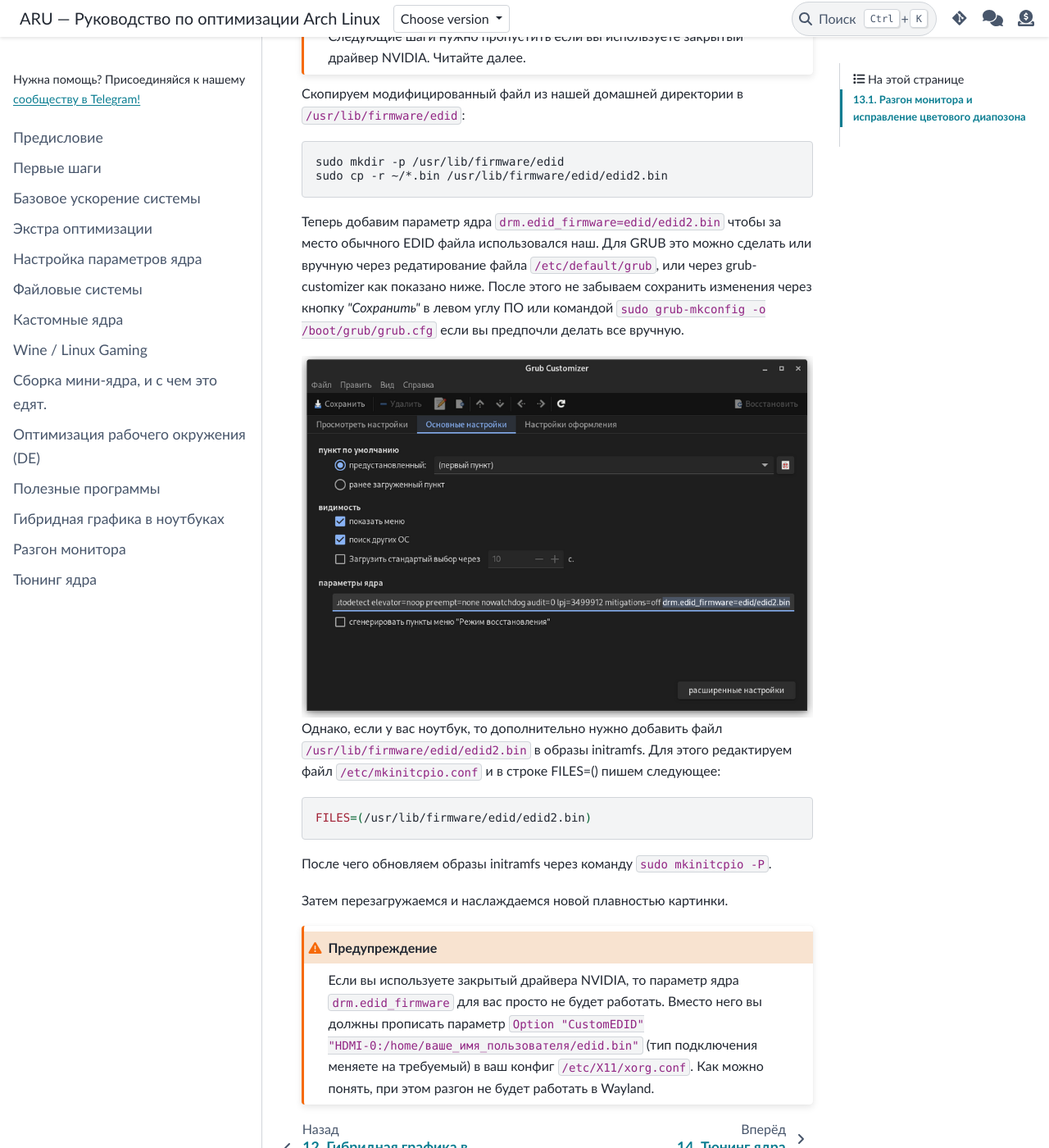
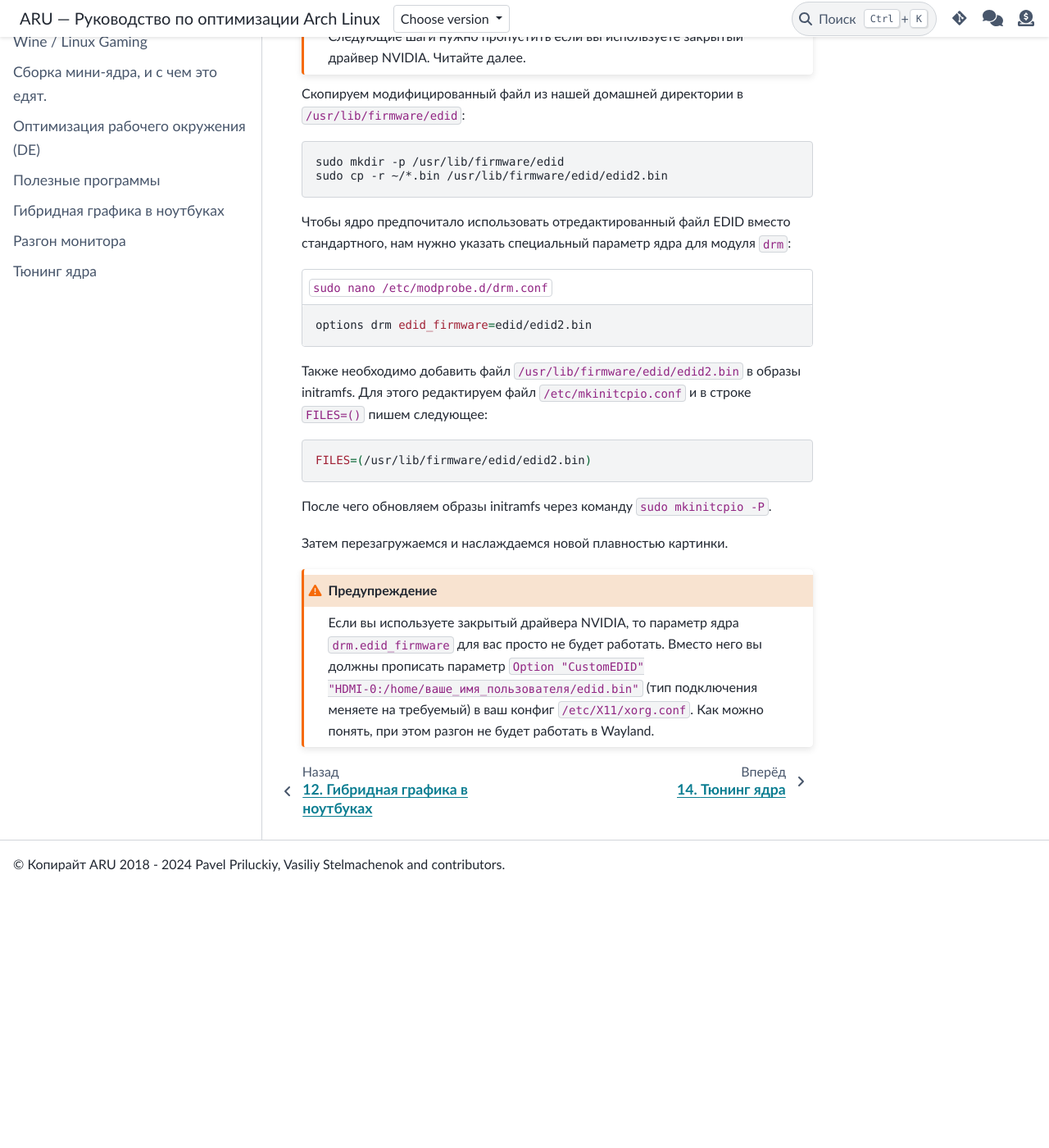
Before and after one commit to ventureoo/ARU, a Sphinx documentation site: the page built from docs/source/monitor-overlocking.rst, in a window 1280 px wide and 1400 px high, scrolled down 2534 px. Shown: the whole window at 82% size. Built offline with Sphinx 7.4.7 and the PyData theme 0.15.4, drawn with Linux system fonts in a browser that asks for light colours; after the commit the page ends 3617 px from its top, so only the background shows below that.

Commit message:
monitor-overlocking: Replace GRUB with modprobe.d

```diff
--- a/docs/source/monitor-overlocking.rst
+++ b/docs/source/monitor-overlocking.rst
@@ -94,21 +94,18 @@
   sudo mkdir -p /usr/lib/firmware/edid
   sudo cp -r ~/*.bin /usr/lib/firmware/edid/edid2.bin
 
-Теперь добавим параметр ядра ``drm.edid_firmware=edid/edid2.bin``
-чтобы за место обычного EDID файла использовался наш. Для GRUB это
-можно сделать или вручную через редатирование файла
-``/etc/default/grub``, или через grub-customizer как показано ниже.
-После этого не забываем сохранить изменения через кнопку *"Сохранить"*
-в левом углу ПО или командой ``sudo grub-mkconfig -o
-/boot/grub/grub.cfg`` если вы предпочли делать все вручную.
 
+Чтобы ядро предпочитало использовать отредактированный файл EDID вместо
+стандартного, нам нужно указать специальный параметр ядра для модуля ``drm``:
 
-.. image:: images/grub-customizer-edid.png
+.. code-block:: shell
+   :caption: ``sudo nano /etc/modprobe.d/drm.conf``
 
-Однако, если у вас ноутбук, то дополнительно нужно добавить файл
-``/usr/lib/firmware/edid/edid2.bin`` в образы initramfs. Для этого
-редактируем файл ``/etc/mkinitcpio.conf`` и в строке FILES=() пишем
-следующее::
+   options drm edid_firmware=edid/edid2.bin
+
+Также необходимо добавить файл ``/usr/lib/firmware/edid/edid2.bin`` в образы
+initramfs. Для этого редактируем файл ``/etc/mkinitcpio.conf`` и в строке
+``FILES=()`` пишем следующее::
 
   FILES=(/usr/lib/firmware/edid/edid2.bin)
 
```
